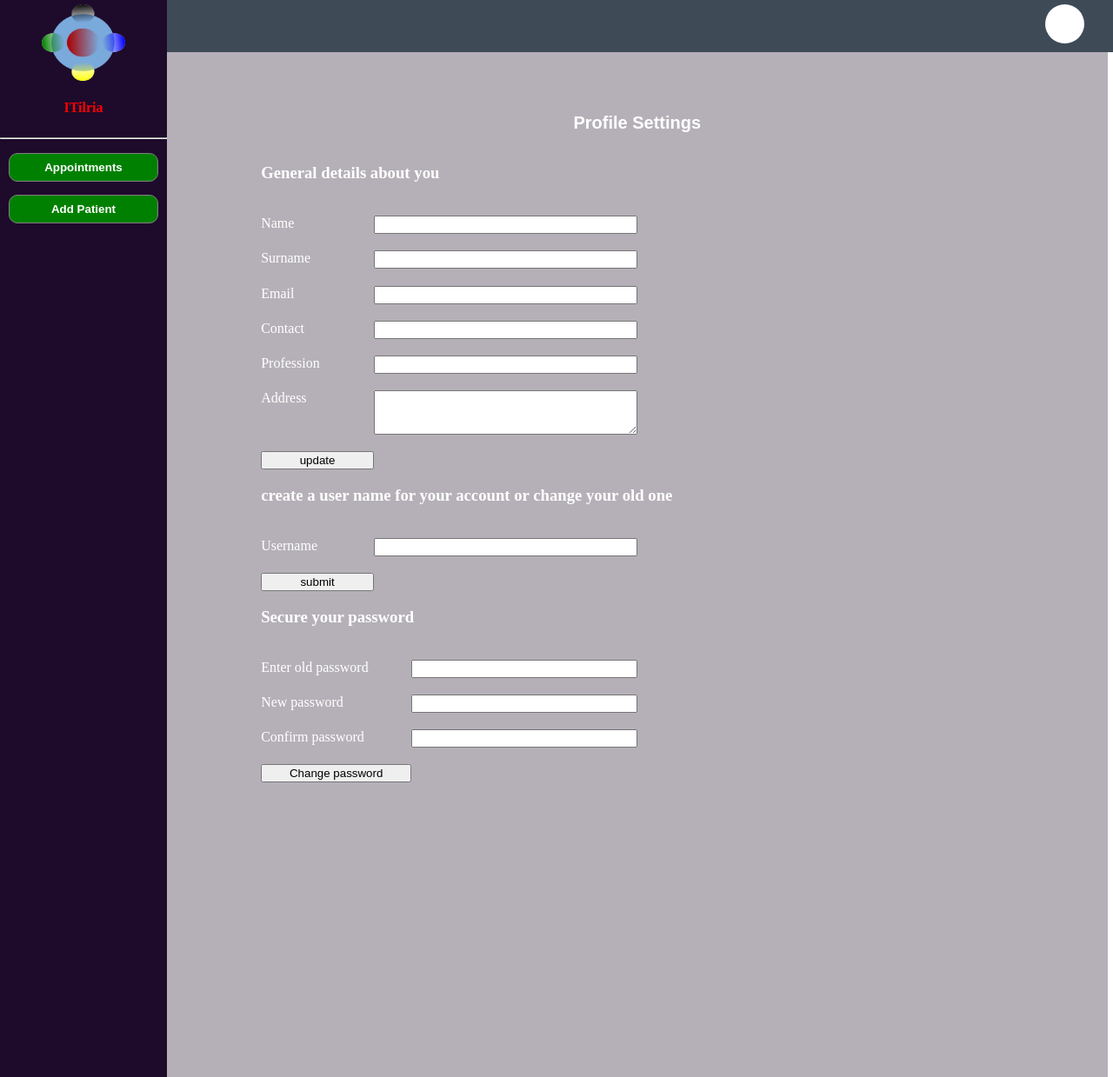
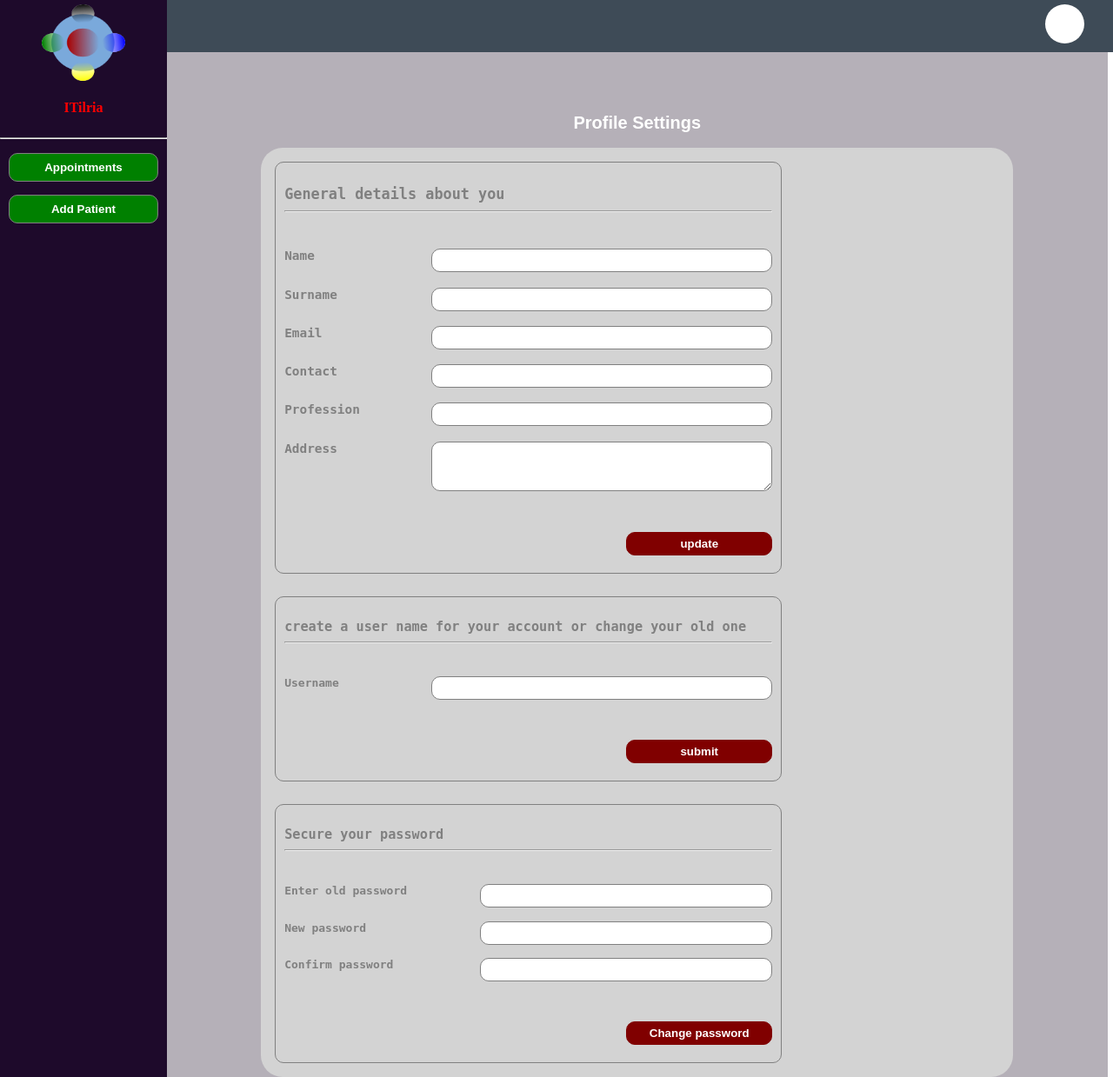
Before and after one commit to ReckonRoy/itilria-his, a PHP site: page /login/reception/view/profile.php in a window 1280 px wide. Shown: the whole page at 87% size. Run offline with PHP 8.4, Linux system fonts and the light colour scheme; the visitor is signed in with stand-in values (Sample User, id 1); data comes from the database, SQL or seed files in the repository; data that the repository does not hold is empty.

Commit message:
modified

```diff
--- a/assets/css/reception/profilesettings.css
+++ b/assets/css/reception/profilesettings.css
@@ -1,31 +1,104 @@
+#overlay{
+	position: absolute;
+	top: 0;
+}
+
 #ps-div{
 	display: grid;
 	margin-left: 10%;
 	width: 80%;
-}
-#user-form{
-	display: grid;
-	width: 50%;
-	grid-template-columns: 30% 70%;
-	grid-row-gap: 1.2em;
-
-}
-
-#username-form{
-	display: grid;
-	width: 50%;
-	grid-template-columns: 30% 70%;
-	grid-row-gap: 1.2em;
-}
-
-#password-form
-{
-	display: grid;
-	width: 50%;
-	grid-template-columns: 40% 60%;
-	grid-row-gap: 1.2em;
+	grid-row-gap: 2em;
+	padding: 16px;
+	box-sizing: border-box;
+	font-family: monospace;
+	background-color: lightgray;
+	color: gray;
+	border-radius: 25px;
 }
 
 .ps-form-header{
 	grid-column: 1/3;
 }
+
+#user-form{
+	border: 1px solid gray;
+	border-radius: 10px;
+	display: grid;
+	width: 70%;
+	grid-template-columns: 30% 70%;
+	grid-row-gap: 1.2em;
+	box-sizing: border-box;
+	padding-top: 10px;
+	padding-bottom: 20px;
+	padding-left: 10px;
+	padding-right: 10px;
+	font-size: 0.9rem;
+	background-color: lightgray;
+	color: gray;
+	font-weight: bold;
+}
+
+#username-form{
+	border: 1px solid gray;
+	border-radius: 10px;
+	display: grid;
+	width: 70%;
+	grid-template-columns: 30% 70%;
+	grid-row-gap: 1.2em;
+	box-sizing: border-box;
+	padding-top: 10px;
+	padding-bottom: 20px;
+	padding-left: 10px;
+	padding-right: 10px;
+	font-weight: bold;
+}
+
+#password-form
+{
+	border: 1px solid gray;
+	border-radius: 10px;
+	display: grid;
+	width: 70%;
+	grid-template-columns: 40% 60%;
+	grid-row-gap: 1.2em;
+	box-sizing: border-box;
+	padding-top: 10px;
+	padding-bottom: 20px;
+	padding-left: 10px;
+	padding-right: 10px;
+	font-weight: bold;
+}
+
+.fields{
+	padding: 5px 0;
+	border-radius: 10px;
+	border: 1px solid gray;
+	padding-left: 5px;
+	color: gray;
+}
+
+.textrea{
+	padding: 5px 0;
+	border-radius: 10px;
+	border: 1px solid gray;
+	padding-left: 5px;
+	color: gray;
+}
+.button-class
+{
+	background-color: maroon;
+	color: white;
+	padding: 5px;
+	font-weight: bold;
+	border-radius: 10px;
+	border: 1px solid maroon;
+	width: 30%;
+	grid-column: 1/3;
+	margin-left: 70%;
+	margin-top: 30px;
+}
+
+.button-class:hover{
+	cursor: pointer;
+	outline: 2px solid red;
+}
--- a/login/reception/view/profile.php
+++ b/login/reception/view/profile.php
@@ -37,42 +37,51 @@
 	<h2 id="main-header">Profile Settings</h2>
 	<div id="ps-div">
 
-		<form id="user-form">
-			<h3 class="ps-form-header">General details about you</h3>
+		<form id="user-form" name="userform">
+			<h3 class="ps-form-header">
+			General details about you
+			<hr>
+			</h3>
+			<input type="hidden" name="staff_id" value="<?php echo $_SESSION['user_id']; ?>">
 			<label>Name</label>
-			<input type="text" name="fname" class="field">
+			<input type="text" name="fname" class="fields">
 			<label>Surname</label>
-			<input type="text" name="lname" class="field">
+			<input type="text" name="lname" class="fields">
 			<label>Email</label>
-			<input type="email" name="email_addr" class="field">
+			<input type="email" name="email_addr" class="fields" >
 			<label>Contact</label>
-			<input type="text" name="contact" class="field">
+			<input type="text" name="contact" class="fields">
 			<label>Profession</label>
-			<input type="text" name="profession" class="field">
+			<input type="text" name="profession" class="fields">
 			<label>Address</label>
-			<textarea cols="5" rows="3"></textarea>
-			<input type="button" value="update">
+			<textarea id="address-field" name="address" class="textrea" cols="5" rows="3"></textarea>
+			<input type="button" value="update" class="button-class" id="update-btn">
 		</form>
 
 		<form id="username-form">
-			<h3 class="ps-form-header">create a user name for your account or change your old one</h3>
+			<h3 class="ps-form-header">
+				create a user name for your account or change your old one
+			<hr>
+			</h3>
 			<label>Username</label>
-			<input type="text" name="username">
-			<input type="button" name="" value="submit">
+			<input type="text" name="username" class="fields">
+			<input type="button" name="" value="submit" class="button-class" id="username-btn">
 		</form>
 
-		<form id="password-form">
-			<h3 class="ps-form-header">Secure your password</h3>
+		<form id="password-form" name="passwordform">
+			<h3 class="ps-form-header">Secure your password<hr></h3>
+			<input type="hidden" name="staff_pwd_id" value="<?php echo $_SESSION['user_id']; ?>">
 			<label>Enter old password</label>
-			<input type="password" name="old_pwd">
+			<input type="password" name="current_pwd" class="fields">
 			<label>New password</label>
-			<input type="password" name="new_pwd">
+			<input type="password" name="new_pwd" class="fields">
 			<label>Confirm password</label>
-			<input type="password" name="confirm_pwd">
-			<input type="button" name="" value="Change password">
+			<input type="password" name="confirm_pwd" class="fields">
+			<input type="button" value="Change password" class="button-class" id="cpwd-btn">
 		</form>
 	</div>
 </main>
 <script type="text/javascript" src="../../../assets/js/reception/main.js"></script>
+<script type="text/javascript" src="../../../assets/js/common/profilesettings.js"></script>
 </body>
 </html>
--- /dev/null
+++ b/login/user/control/UserController.php
@@ -0,0 +1,26 @@
+<?php
+require "../../../config/config.php";
+require "../User.php";
+
+if(isset($_POST['employee_id']))
+{
+    $employee_id = $_POST['employee_id'];
+    if(!empty($employee_id) && is_numeric($employee_id))
+    {
+        $user = new User();
+        $user->getEmployeeDetails($mysqli, $employee_id);
+    }else{
+        echo json_encode([false, "invalid parameter passed. Please contact us at support@itilria.co.za or call +27 81 262 4772"]);
+    }
+}elseif(isset($_POST['staff_pwd_id']) && isset($_POST['current_pwd']) && isset($_POST['new_pwd']) && isset($_POST['confirm_pwd'])){
+    $id = $_POST['staff_pwd_id'];
+    $current_pwd = $_POST['current_pwd'];
+    $new_pwd = $_POST['new_pwd'];
+    $confirm_pwd = $_POST['confirm_pwd'];
+
+    $user = new User();
+    $user->getCredPassword($mysqli, $id);
+    $user->setPasswordProps($current_pwd, $new_pwd, $confirm_pwd);
+    $user->changePassword($mysqli, $id);
+}
+?>
```
Also changed, not shown: assets/js/common/profilesettings.js (added, +144 -0 lines), login/user/User.php (+87 -2 lines).
